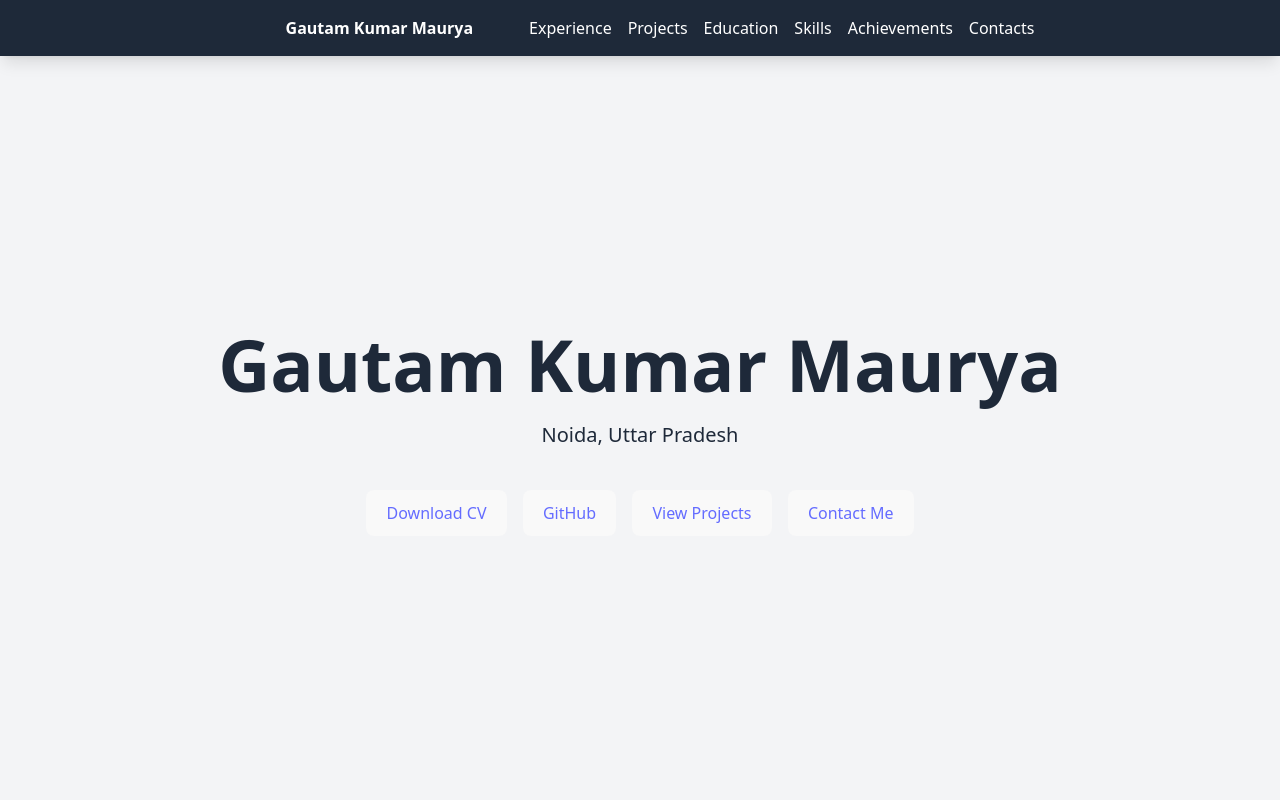
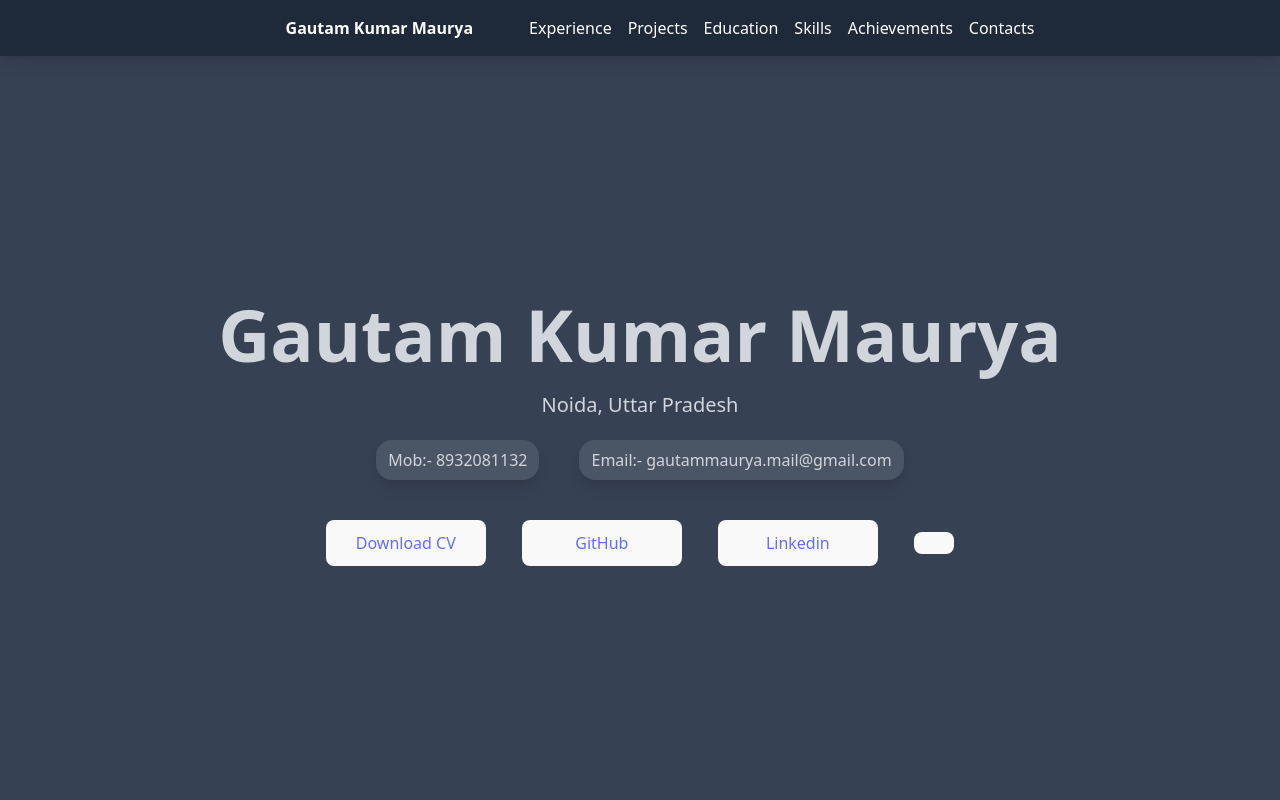
Before and after one commit to alpha-Gautam/gautammaurya, a React (Vite) app: page / in a window 1280 px wide. Shown: the top 800 px of the page. Built offline with nearby package versions, Linux system fonts and the light colour scheme.

Commit message:
Add Contacts component and update Home component with contact details

```diff
--- a/src/App.jsx
+++ b/src/App.jsx
@@ -5,6 +5,7 @@ import Home from "./components/Home";
 import Experience from "./components/Experience";
 import Projects from "./components/Projects";
 import Skills from "./components/Skills";
+import Contacts from "./components/Contacts";
 
 function App() {
   return (
@@ -14,6 +15,7 @@ function App() {
       <Experience />
       <Projects />
       <Skills />
+      <Contacts />
     </div>
   );
 }
--- /dev/null
+++ b/src/components/Contacts.jsx
@@ -0,0 +1,11 @@
+import React from "react";
+
+function Contacts() {
+  return (
+    <div className="flex justify-center items-center min-h-screen text-5xl font-bold bg-white/10">
+      Contacts
+    </div>
+  );
+}
+
+export default Contacts;
--- a/src/components/Home.jsx
+++ b/src/components/Home.jsx
@@ -2,15 +2,23 @@ import React from "react";
 
 export default function Home() {
   return (
-    <div className="home flex flex-col items-center justify-center min-h-screen bg-gray-100 text-gray-800 p-4 pt-20">
+    <div className="home flex flex-col items-center justify-center min-h-screen text-gray-300 bg-gray-700 p-4 pt-20">
       <div className="flex flex-col justify-center items-center mb-10 gap-5">
-        <span className="text-5xl sm:text-6xl md:text-7xl font-bold">
+        <span className="text-5xl flex justify-center items-center sm:text-6xl md:text-7xl flex-col sm:flex-row font-bold">
           Gautam Kumar Maurya
         </span>
         <span className="text-[20px]">Noida, Uttar Pradesh</span>
+        <div className="flex flex-col sm:flex-row gap-4 sm:gap-10">
+          <span className="border1 rounded-2xl px-3 py-2 shadow-lg bg-gray-600 hover:scale-105 transition-all">
+            Mob:- 8932081132
+          </span>
+          <span className="border1 rounded-2xl px-3 py-2 shadow-lg transition-all bg-gray-600 hover:scale-105">
+            Email:- gautammaurya.mail@gmail.com
+          </span>
+        </div>
       </div>
-      <div className="flex space-x-4 text-white">
-        <button className="bg-blue-500 text-white px-4 py-2 rounded">
+      <div className="flex space-x-4 text-white flex-col items-center sm:flex-row gap-5">
+        <button className="text-white px-4 w-40 py-2 rounded">
           <a
             href="https://drive.google.com/file/d/1dkjIh6eOeeypZWAVa4s8fgj1pYLS4SJU/view?usp=sharing"
             target="_blank"
@@ -18,18 +26,18 @@ export default function Home() {
             Download CV
           </a>
         </button>
-        <button className="bg-blue-500 text-white px-4 py-2 rounded">
+        <button className="bg-blue-500 text-white w-40 px-4 py-2 rounded">
           <a href="https://github.com/alpha-Gautam" target="_blank">
             GitHub
           </a>
         </button>
-        <button className="bg-blue-500 text-white px-4 py-2 rounded">
-          <a href="" target="_blank">
-            View Projects
+        <button className="bg-blue-500 text-white w-40 px-4 py-2 rounded">
+          <a href="https://www.linkedin.com/in/zero--one/" target="_blank">
+            Linkedin
           </a>
         </button>
         <button className="bg-blue-500 text-white px-4 py-2 rounded">
-          <a href="">Contact Me</a>
+          <a href=""></a>
         </button>
       </div>
     </div>
```
